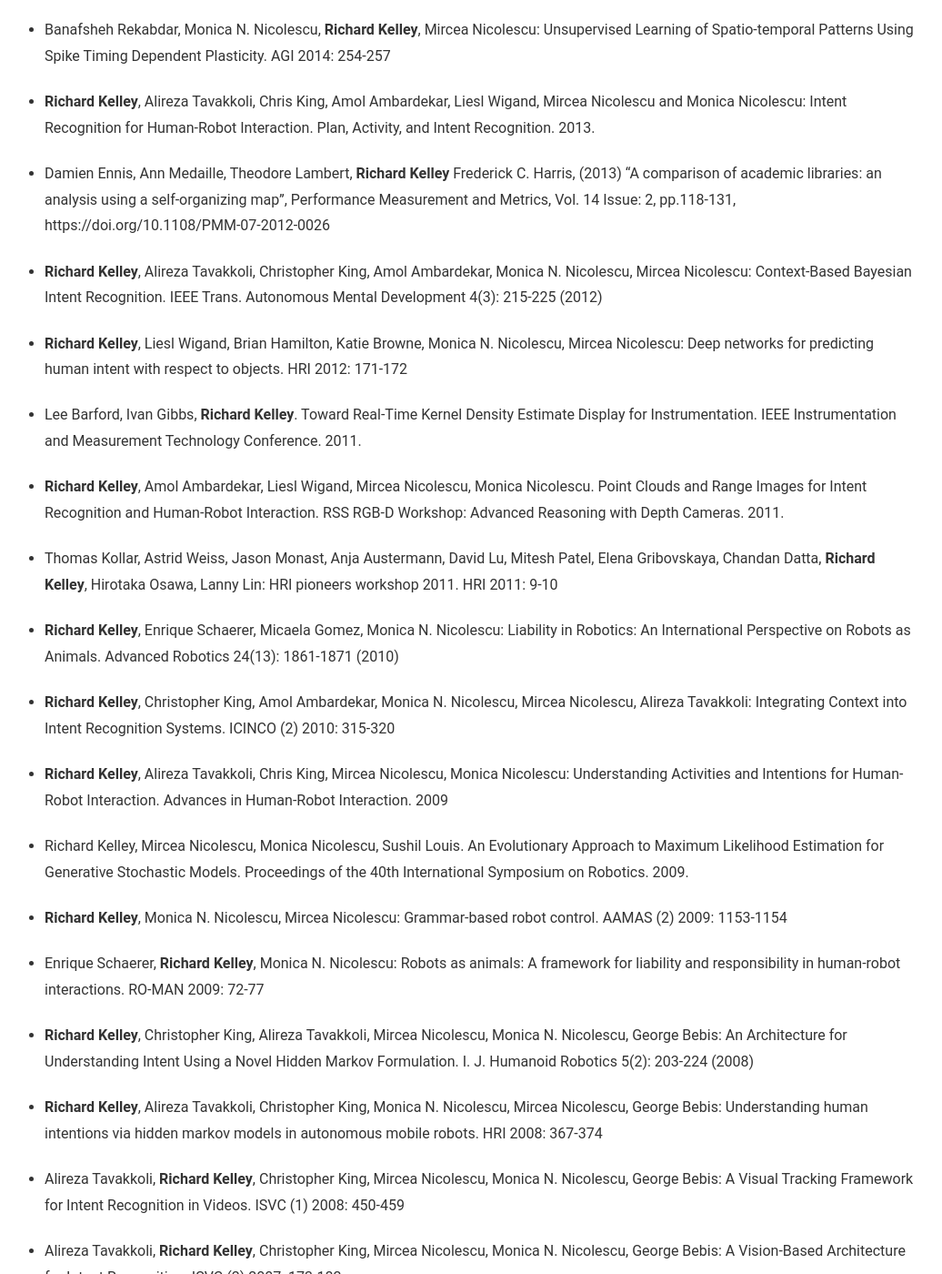
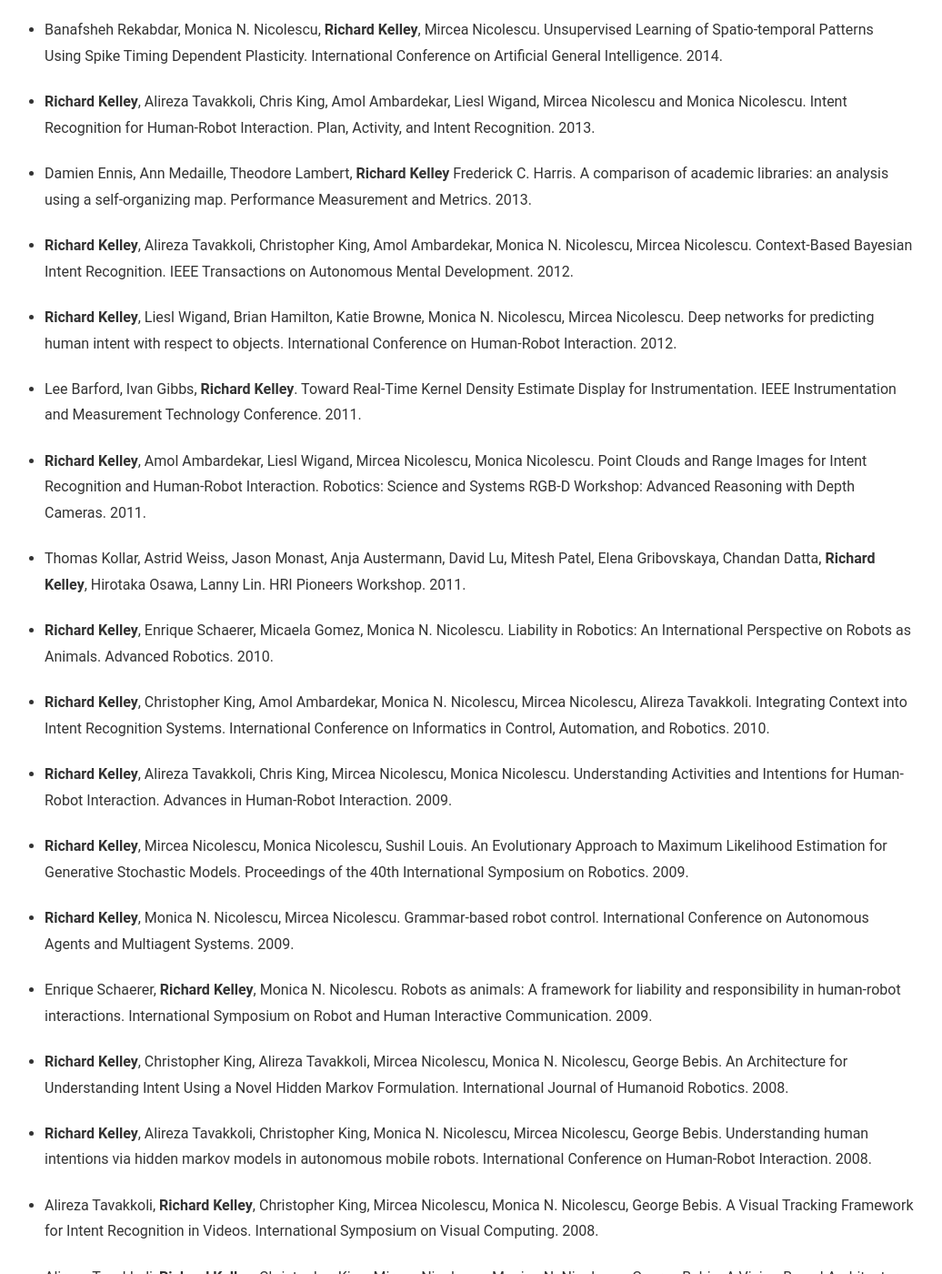
Before and after one commit to RichardKelley/richardkelley.github.io, a Jekyll site: the page built from publications.md, in a window 1280 px wide and 1400 px high, scrolled down 719 px. Shown: the whole window at 91% size, without its empty margins (125-1161 px from the left). Built offline with Jekyll 4.4.1, drawn with Linux system fonts in a browser that asks for light colours; some of the changed text lies outside the part shown.

Commit message:
Cleaning up publications and about pages.

```diff
--- a/publications.md
+++ b/publications.md
@@ -5,58 +5,61 @@ description: This papge lists my publications.
 ---
 ## Publications
 
-- Carthen C.D., **Kelley R.**, Ruggieri C., Dascalu S.M., Colby J.,
-  Harris F.C. (2018) MUSE: A Music Conducting Recognition System. In:
-  Latifi S. (eds) Information Technology - New Generations. Advances
-  in Intelligent Systems and Computing, vol 558. Springer, Cham
+- Chase Carthen, **Richard Kelley**, Chris Ruggieri, Sergiu Dascalu,
+  Justice Colby, Fred Harris. MUSE: A Music Conducting Recognition
+  System. Information Technology - New Generations. Advances in
+  Intelligent Systems and Computing. 2017.
 
 - Banafsheh Rekabdar, Monica N. Nicolescu, Mircea Nicolescu, Mohammad
-  Taghi Saffar, **Richard Kelley**, "A Scale and Translation Invariant
+  Taghi Saffar, **Richard Kelley**. A Scale and Translation Invariant
   Approach for Early Classification of Spatio-Temporal Patterns Using
-  Spiking Neural Networks." Neural Processing Letters 43(2): 327-343
-  (2016)
+  Spiking Neural Networks. Neural Processing Letters. 2016.
 
 - Banafsheh Rekabdar, Monica N. Nicolescu, **Richard Kelley**, Mircea
-  Nicolescu, "An Unsupervised Approach to Learning and Early Detection
-  of Spatio-Temporal Patterns Using Spiking Neural Networks." Journal
-  of Intelligent and Robotic Systems 80(Supplement-1): 83-97 (2015)
+  Nicolescu. An Unsupervised Approach to Learning and Early Detection
+  of Spatio-Temporal Patterns Using Spiking Neural Networks. Journal
+  of Intelligent and Robotic Systems. 2015.
 
 - Banafsheh Rekabdar, Monica N. Nicolescu, Mircea Nicolescu, **Richard
-Kelley**: A biologically inspired approach to learning spatio-temporal
-patterns. ICDL-EPIROB 2015: 291-297
+  Kelley**. A biologically inspired approach to learning
+  spatio-temporal patterns. International Conference on Developmental
+  Learning and on Epigenetic Robotics. 2015.
 
 - Banafsheh Rekabdar, Monica N. Nicolescu, Mircea Nicolescu, **Richard
-Kelley**: Scale and translation invariant learning of spatio-temporal
-patterns using longest common subsequences and spiking neural
-networks. IJCNN 2015: 1-7
+  Kelley**. Scale and translation invariant learning of
+  spatio-temporal patterns using longest common subsequences and
+  spiking neural networks. International Joint Conference on Neural
+  Networks. 2015.
 
-- Vinh D. Le, Melanie M. Neff, Royal V. Stewart, **Richard Kelley**, Eric
-Fritzinger, Sergiu M. Dascalu, Frederick C. Harris Jr.:
-Microservice-based architecture for the NRDC. INDIN 2015: 1659-1664
+- Vinh Le, Melanie Neff, Royal Stewart, **Richard Kelley**, Eric
+  Fritzinger, Sergiu Dascalu, Frederick Harris Jr. Microservice-based
+  architecture for the NRDC. International Conference on Industrial
+  Informatics. 2015.
 
 - Banafsheh Rekabdar, Monica N. Nicolescu, **Richard Kelley**, Mircea
-Nicolescu: Unsupervised Learning of Spatio-temporal Patterns Using
-Spike Timing Dependent Plasticity. AGI 2014: 254-257
+  Nicolescu. Unsupervised Learning of Spatio-temporal Patterns Using
+  Spike Timing Dependent Plasticity. International Conference on
+  Artificial General Intelligence. 2014.
 
 - **Richard Kelley**, Alireza Tavakkoli, Chris King, Amol Ambardekar,
-  Liesl Wigand, Mircea Nicolescu and Monica Nicolescu: Intent
+  Liesl Wigand, Mircea Nicolescu and Monica Nicolescu. Intent
   Recognition for Human-Robot Interaction. Plan, Activity, and Intent
   Recognition. 2013.
 
 - Damien Ennis, Ann Medaille, Theodore Lambert, **Richard Kelley**
-  Frederick C. Harris, (2013) "A comparison of academic libraries: an
-  analysis using a self‐organizing map", Performance Measurement and
-  Metrics, Vol. 14 Issue: 2, pp.118-131,
-  https://doi.org/10.1108/PMM-07-2012-0026
+  Frederick C. Harris. A comparison of academic libraries: an analysis
+  using a self‐organizing map. Performance Measurement and
+  Metrics. 2013.
 
 - **Richard Kelley**, Alireza Tavakkoli, Christopher King, Amol
-Ambardekar, Monica N. Nicolescu, Mircea Nicolescu: Context-Based
-Bayesian Intent Recognition. IEEE Trans. Autonomous Mental Development
-4(3): 215-225 (2012)
+    Ambardekar, Monica N. Nicolescu, Mircea Nicolescu. Context-Based
+    Bayesian Intent Recognition. IEEE Transactions on Autonomous
+    Mental Development. 2012.
 
-- **Richard Kelley**, Liesl Wigand, Brian Hamilton, Katie Browne, Monica
-N. Nicolescu, Mircea Nicolescu: Deep networks for predicting human
-intent with respect to objects. HRI 2012: 171-172
+- **Richard Kelley**, Liesl Wigand, Brian Hamilton, Katie Browne,
+    Monica N. Nicolescu, Mircea Nicolescu. Deep networks for
+    predicting human intent with respect to objects. International
+    Conference on Human-Robot Interaction. 2012.
 
 - Lee Barford, Ivan Gibbs, **Richard Kelley**. Toward Real-Time Kernel
   Density Estimate Display for Instrumentation. IEEE Instrumentation
@@ -64,52 +67,56 @@ intent with respect to objects. HRI 2012: 171-172
 
 - **Richard Kelley**, Amol Ambardekar, Liesl Wigand, Mircea Nicolescu,
   Monica Nicolescu. Point Clouds and Range Images for Intent
-  Recognition and Human-Robot Interaction. RSS RGB-D Workshop:
-  Advanced Reasoning with Depth Cameras. 2011.
+  Recognition and Human-Robot Interaction. Robotics: Science and
+  Systems RGB-D Workshop: Advanced Reasoning with Depth Cameras. 2011.
 
 - Thomas Kollar, Astrid Weiss, Jason Monast, Anja Austermann, David
-Lu, Mitesh Patel, Elena Gribovskaya, Chandan Datta, **Richard Kelley**,
-Hirotaka Osawa, Lanny Lin: HRI pioneers workshop 2011. HRI 2011: 9-10
+  Lu, Mitesh Patel, Elena Gribovskaya, Chandan Datta, **Richard
+  Kelley**, Hirotaka Osawa, Lanny Lin. HRI Pioneers Workshop. 2011.
 
 - **Richard Kelley**, Enrique Schaerer, Micaela Gomez, Monica
-N. Nicolescu: Liability in Robotics: An International Perspective on
-Robots as Animals. Advanced Robotics 24(13): 1861-1871 (2010)
+    N. Nicolescu. Liability in Robotics: An International Perspective
+    on Robots as Animals. Advanced Robotics. 2010.
 
 - **Richard Kelley**, Christopher King, Amol Ambardekar, Monica
-N. Nicolescu, Mircea Nicolescu, Alireza Tavakkoli: Integrating Context
-into Intent Recognition Systems. ICINCO (2) 2010: 315-320
+    N. Nicolescu, Mircea Nicolescu, Alireza Tavakkoli. Integrating
+    Context into Intent Recognition Systems. International Conference
+    on Informatics in Control, Automation, and Robotics. 2010.
 
 - **Richard Kelley**, Alireza Tavakkoli, Chris King, Mircea Nicolescu,
-  Monica Nicolescu: Understanding Activities and Intentions for
-  Human-Robot Interaction. Advances in Human-Robot
-  Interaction. 2009
+    Monica Nicolescu. Understanding Activities and Intentions for
+    Human-Robot Interaction. Advances in Human-Robot Interaction. 2009.
 
-- Richard Kelley, Mircea Nicolescu, Monica Nicolescu, Sushil Louis. An
-  Evolutionary Approach to Maximum Likelihood Estimation for
-  Generative Stochastic Models. Proceedings of the 40th International
-  Symposium on Robotics. 2009.
+- **Richard Kelley**, Mircea Nicolescu, Monica Nicolescu, Sushil
+    Louis. An Evolutionary Approach to Maximum Likelihood Estimation
+    for Generative Stochastic Models. Proceedings of the 40th
+    International Symposium on Robotics. 2009.
 
-- **Richard Kelley**, Monica N. Nicolescu, Mircea Nicolescu: Grammar-based
-robot control. AAMAS (2) 2009: 1153-1154
+- **Richard Kelley**, Monica N. Nicolescu, Mircea Nicolescu.
+    Grammar-based robot control. International Conference on
+    Autonomous Agents and Multiagent Systems. 2009.
 
-- Enrique Schaerer, **Richard Kelley**, Monica N. Nicolescu: Robots as
-animals: A framework for liability and responsibility in human-robot
-interactions. RO-MAN 2009: 72-77
+- Enrique Schaerer, **Richard Kelley**, Monica N. Nicolescu. Robots as
+  animals: A framework for liability and responsibility in human-robot
+  interactions. International Symposium on Robot and Human Interactive
+  Communication. 2009.
 
 - **Richard Kelley**, Christopher King, Alireza Tavakkoli, Mircea
-Nicolescu, Monica N. Nicolescu, George Bebis: An Architecture for
-Understanding Intent Using a Novel Hidden Markov
-Formulation. I. J. Humanoid Robotics 5(2): 203-224 (2008)
+    Nicolescu, Monica N. Nicolescu, George Bebis. An Architecture for
+    Understanding Intent Using a Novel Hidden Markov
+    Formulation. International Journal of Humanoid Robotics. 2008.
 
 - **Richard Kelley**, Alireza Tavakkoli, Christopher King, Monica
-N. Nicolescu, Mircea Nicolescu, George Bebis: Understanding human
-intentions via hidden markov models in autonomous mobile robots. HRI
-2008: 367-374
+    N. Nicolescu, Mircea Nicolescu, George Bebis. Understanding human
+    intentions via hidden markov models in autonomous mobile
+    robots. International Conference on Human-Robot Interaction. 2008.
 
 - Alireza Tavakkoli, **Richard Kelley**, Christopher King, Mircea
-Nicolescu, Monica N. Nicolescu, George Bebis: A Visual Tracking
-Framework for Intent Recognition in Videos. ISVC (1) 2008: 450-459
+  Nicolescu, Monica N. Nicolescu, George Bebis. A Visual Tracking
+  Framework for Intent Recognition in Videos. International Symposium
+  on Visual Computing. 2008.
 
 - Alireza Tavakkoli, **Richard Kelley**, Christopher King, Mircea
-Nicolescu, Monica N. Nicolescu, George Bebis: A Vision-Based
-Architecture for Intent Recognition. ISVC (2) 2007: 173-182
+  Nicolescu, Monica N. Nicolescu, George Bebis. A Vision-Based
+  Architecture for Intent Recognition. International Symposium on
+  Visual Computing. 2007.
```
Also changed, not shown: about.md (+1 -1 lines).
